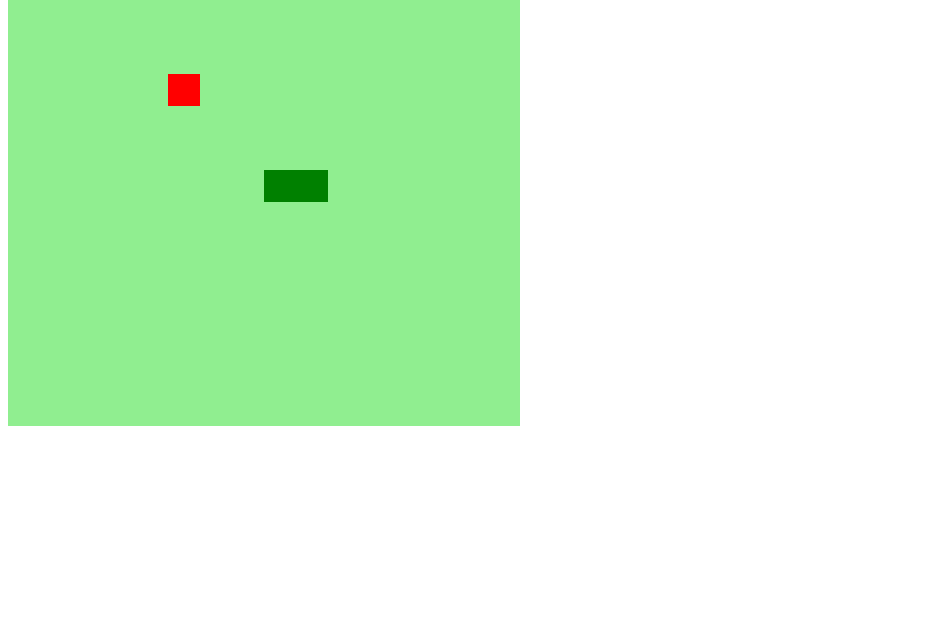
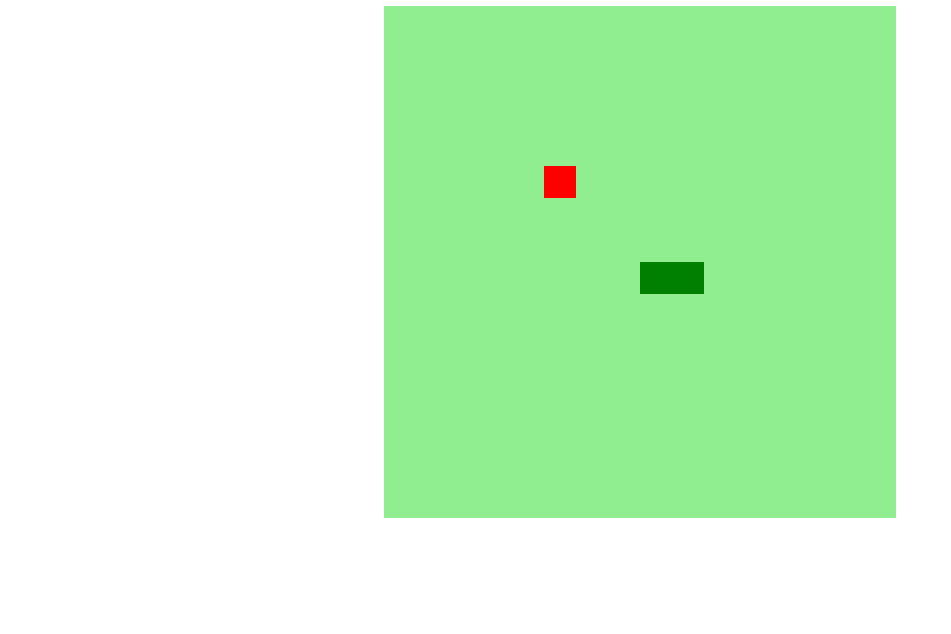
Before and after one commit to julianohbl/snake-game, a plain HTML site: page index.html in a window 1280 px wide. Shown: the part 166-800 px from the top of the page, without its empty margins (0-951 px from the left). Drawn offline with Linux system fonts and the light colour scheme.

Commit message:
add style to the body

```diff
--- a/index.html
+++ b/index.html
@@ -9,7 +9,7 @@
     <title>Snake Game</title>
 </head>
 <body>
-    <h1>Snake Game!</h1>
+    <h1>SNAKE GAME!</h1>
     <canvas id="snake" width="512" height="512"></canvas>
 </body>
 </html>
--- a/style.css
+++ b/style.css
@@ -0,0 +1,9 @@
+body{
+    height: 95vh;
+    width: 95;
+    display: flex;
+    justify-content: center;
+    align-items: center;
+    flex-direction: column;
+    color: rgb(30, 90, 30);
+}
```
